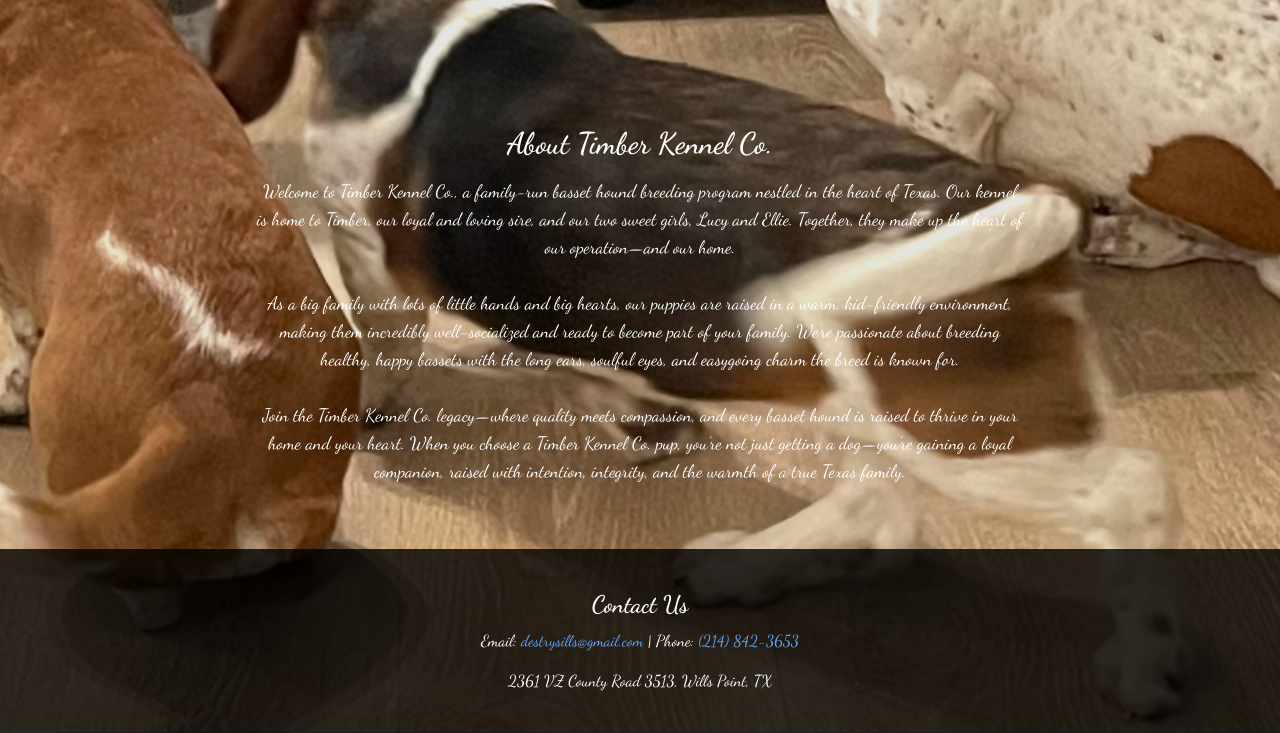
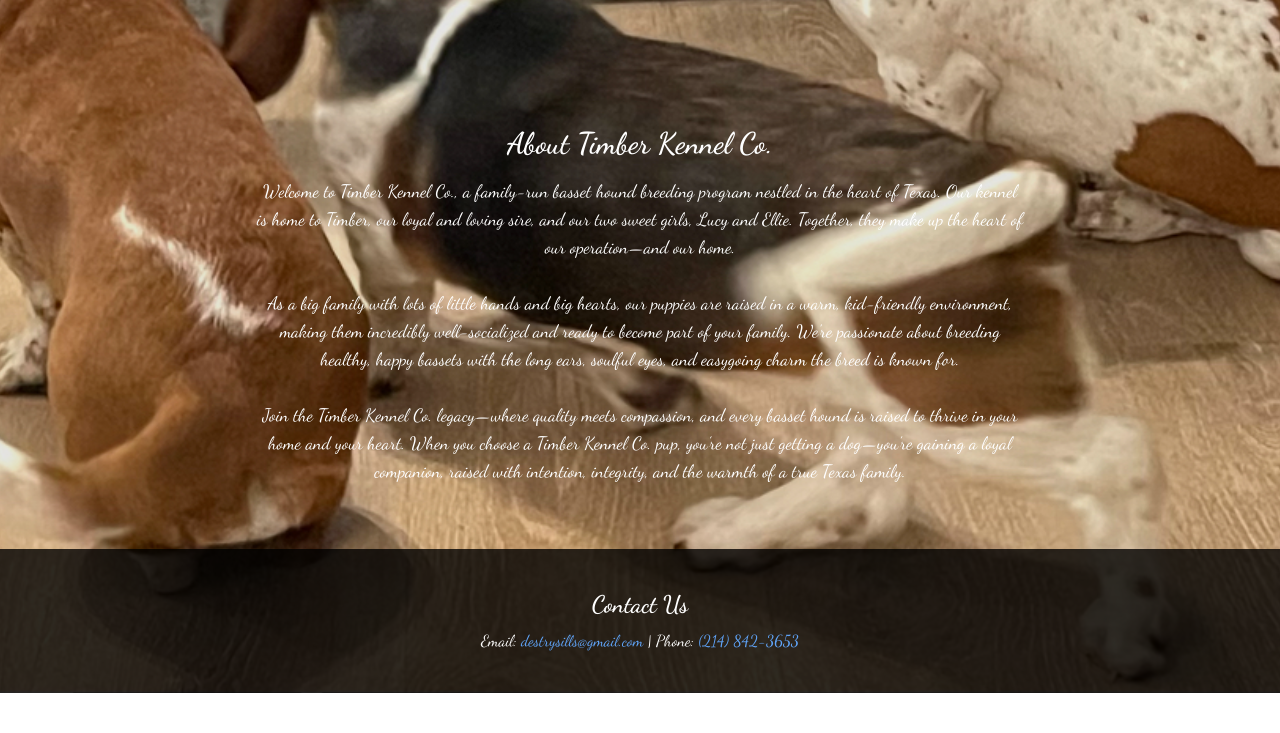
Before and after one commit to ClaytonCooper018/timberkennelco., a plain HTML site: page index.html in a window 1280 px wide. Shown: the part 611-1344 px from the top of the page. After the commit the page ends 1304 px from the top, so only its background shows below. Drawn offline with nearby package versions, Linux system fonts and the light colour scheme.

Commit message:
Update index.html

```diff
--- a/index.html
+++ b/index.html
@@ -75,7 +75,6 @@
           Email: <a href="mailto:destrysills@gmail.com" class="text-blue-400 hover:underline">destrysills@gmail.com</a> |
           Phone: <a href="tel:+12148423653" class="text-blue-400 hover:underline">(214) 842-3653</a>
         </p>
-        <p class="mt-4">2361 VZ County Road 3513, Wills Point, TX</p>
       </div>
     </footer>
 
```
